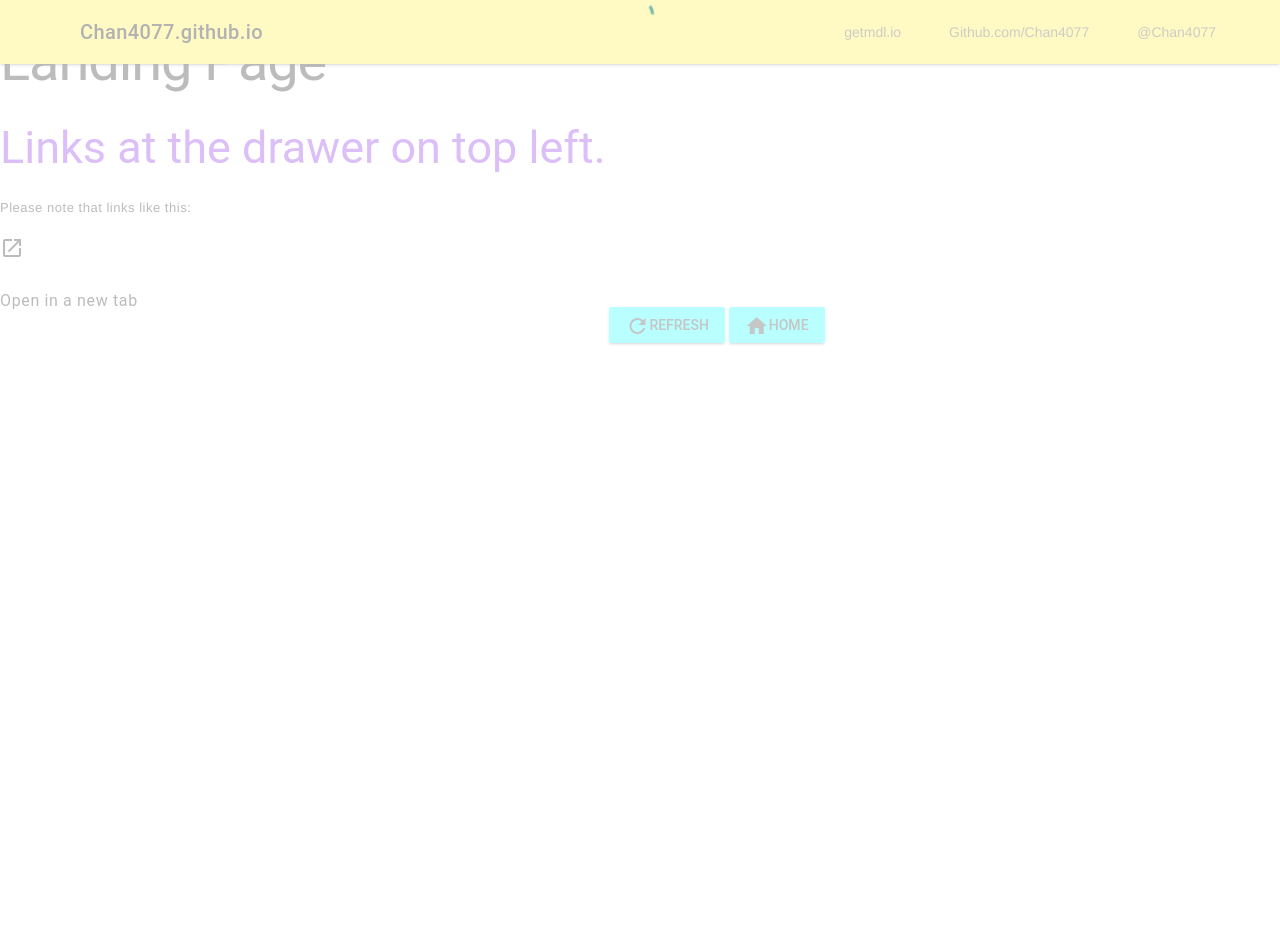
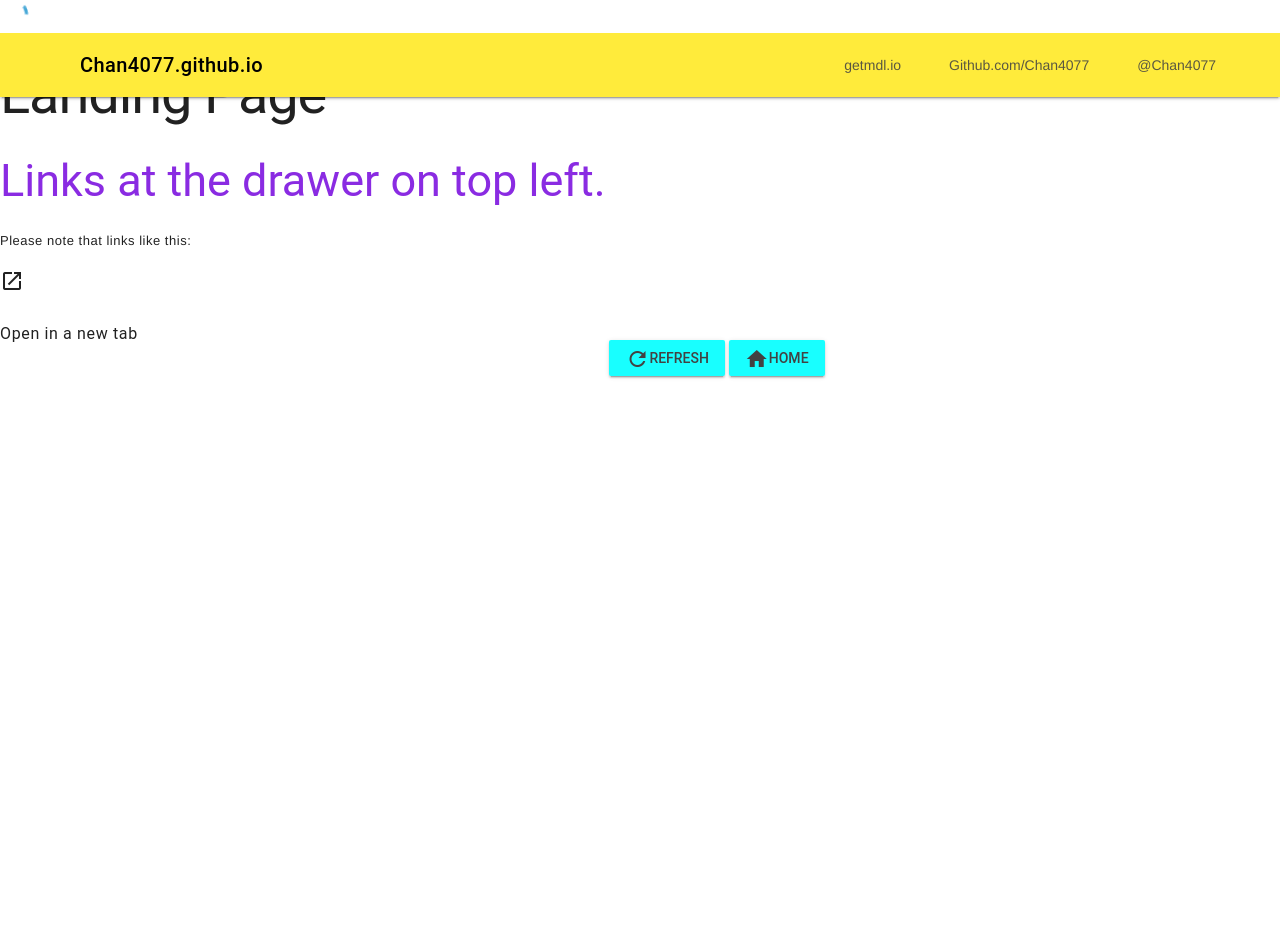
Before and after one commit to EdricChan03/edricchan03.github.io, a Jekyll site: the page built from index.html, in a window 1280 px wide. Built offline with Jekyll 4.4.1, drawn with Linux system fonts in a browser that asks for light colours; nearby versions of some CDN libraries; before the commit the page ends 900 px from its top, so only the background shows below that.

Commit message:
Add loading.gif

```diff
--- a/_layouts/default.html
+++ b/_layouts/default.html
@@ -17,7 +17,7 @@
 MADE WITH HTML5, JAVASCRIPT AND CSS3
 
 -->
-<html onload="hideSpinner()">
+<html class="loading">
 <head>
     <!--Title-->
     <title>Chan4077.Github.io</title>
@@ -39,22 +39,35 @@
 <body>
     <!--Spinner-->
     <style>
-        #loading {
-   width: 100%;
-   height: 100%;
-   top: 0;
-   left: 0;
-   position: fixed;
-   display: block;
-   opacity: 0.7;
-   background-color: #fff;
-   z-index: 99;
-   text-align: center;
+html {
+    -webkit-transition: background-color 1s;
+    transition: background-color 1s;
 }
+html, body {
+    /* For the loading indicator to be vertically centered ensure */
+    /* the html and body elements take up the full viewport */
+    min-height: 100%;
+}
+html.loading {
+    /* Replace #333 with the background-color of your choice */
+    /* Replace loading.gif with the loading image of your choice */
+    background: #333 url('loading.gif') no-repeat 50% 50%;
 
-#loading-spinner {
-  position: center;
-  z-index: 100;
+    /* Ensures that the transition only runs in one direction */
+    -webkit-transition: background-color 0;
+    transition: background-color 0;
+}
+body {
+    -webkit-transition: opacity 1s ease-in;
+    transition: opacity 1s ease-in;
+}
+html.loading body {
+    /* Make the contents of the body opaque during loading */
+    opacity: 0;
+
+    /* Ensures that the transition only runs in one direction */
+    -webkit-transition: opacity 0;
+    transition: opacity 0;
 }
     </style>
     <!--Show when page is loading-->
```
Also changed, not shown: other parts of _layouts/default.html (+6 -17 lines), img/Loading.gif (added).
